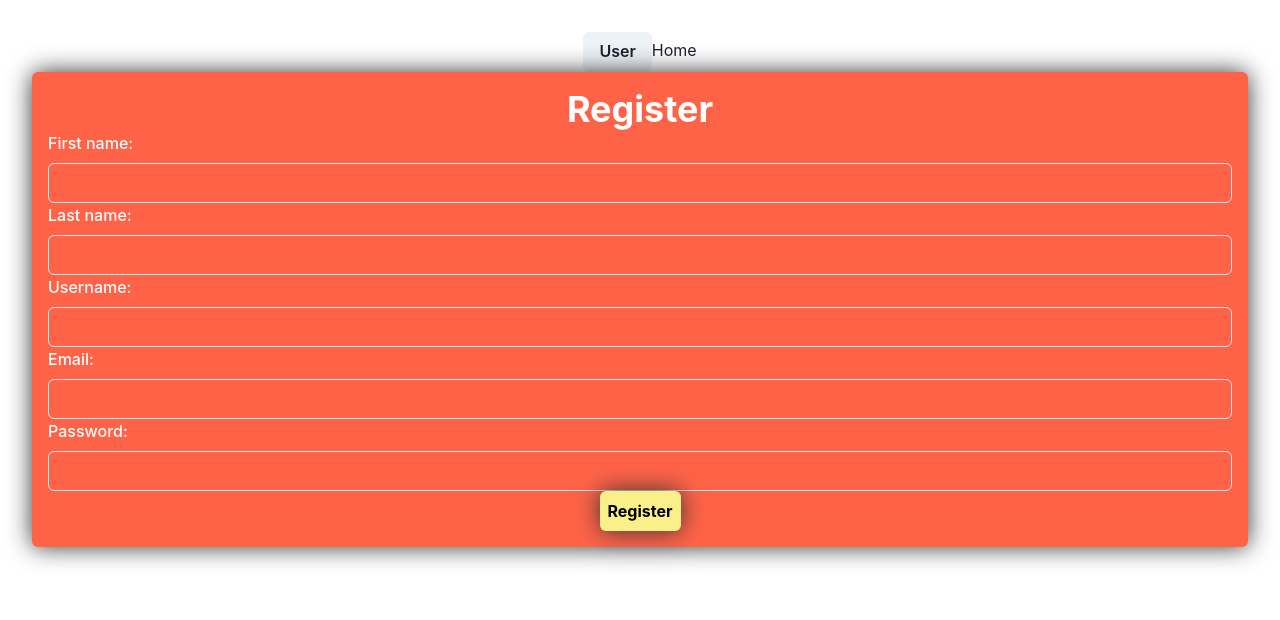
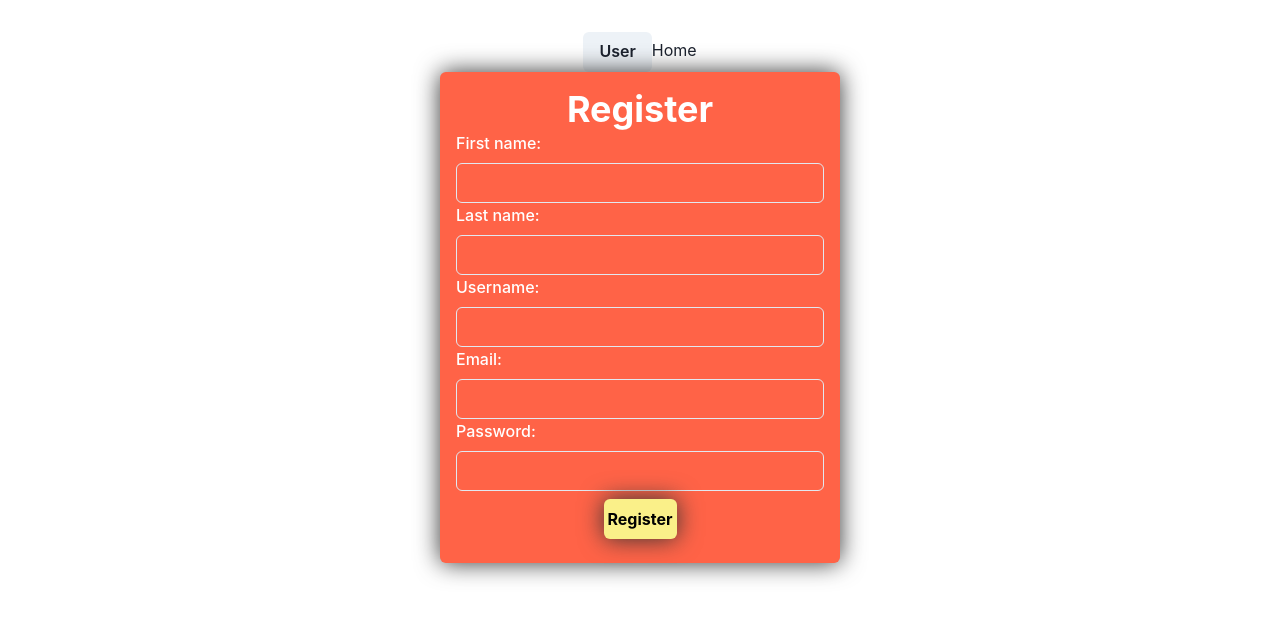
Before and after one commit to Forum-Project-Team-8/Forum, a React (Vite) app in the folder main/: page /register in a window 1280 px wide. Shown: the top 620 px of the page. Built offline with nearby package versions, Linux system fonts and the light colour scheme; no server answers.

Commit message:
LogIn=Register

```diff
--- a/main/src/components/Login.jsx
+++ b/main/src/components/Login.jsx
@@ -14,6 +14,8 @@ export default function Login() {
     fontWeight: 'bold',
     p: 4,
     borderRadius: 'md',
+    width: '400px',
+    margin: '0 auto',
     filter: 'drop-shadow(0 0 0.75rem #333)',
     ':hover': {
       bg: 'yellow.200',
@@ -62,10 +64,10 @@ export default function Login() {
     };
 
   return (
-        <Box sx={boxStyles}>
-            <Heading>Login</Heading>
+    <Box sx={boxStyles} >
+      <Heading size="sm">Login</Heading>
       <FormControl>
-                <FormLabel>Username</FormLabel>
+        <FormLabel >Username</FormLabel>
         <Input type="text" name="username" />
         <FormLabel htmlFor="email">Email: </FormLabel>
         <Input value={form.email} onChange={updateForm('email')} type="text" name="email" id="email" />
--- a/main/src/components/Register.jsx
+++ b/main/src/components/Register.jsx
@@ -5,6 +5,7 @@ import { AppContext } from "../context/AppContext";
 import { useNavigate } from "react-router-dom";
 import { createUserHandle, getUserByHandle } from "../services/user.service";
 import { Box, Button, FormControl, FormLabel, Input, Heading } from "@chakra-ui/react";
+import { m } from "framer-motion";
 
 export default function Register() {
 
@@ -14,6 +15,8 @@ export default function Register() {
     fontWeight: 'bold',
     p: 4,
     borderRadius: 'md',
+    width: '400px',
+    margin: '0 auto',
     filter: 'drop-shadow(0 0 0.75rem #333)',
     ':hover': {
       bg: 'yellow.200',
@@ -25,7 +28,8 @@ export default function Register() {
     color: 'black',
     bg: 'yellow.200',
     fontWeight: 'bold',
-    p: 2,
+    m: 2,
+    p: 1,
     borderRadius: 'md',
     filter: 'drop-shadow(0 0 0.75rem #333)',
     ':hover': {
```
Lines whose indentation alone changed are shown as unchanged.
